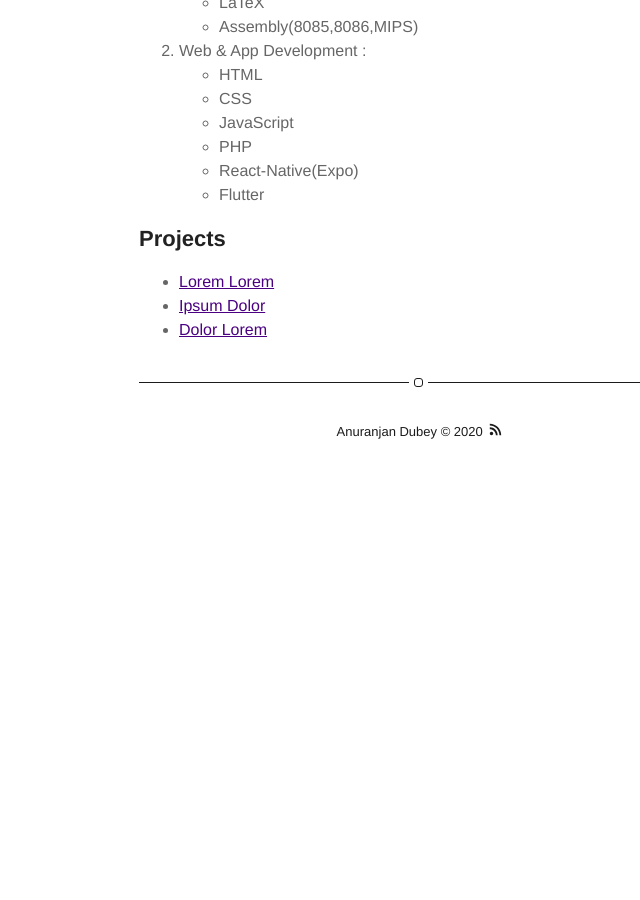
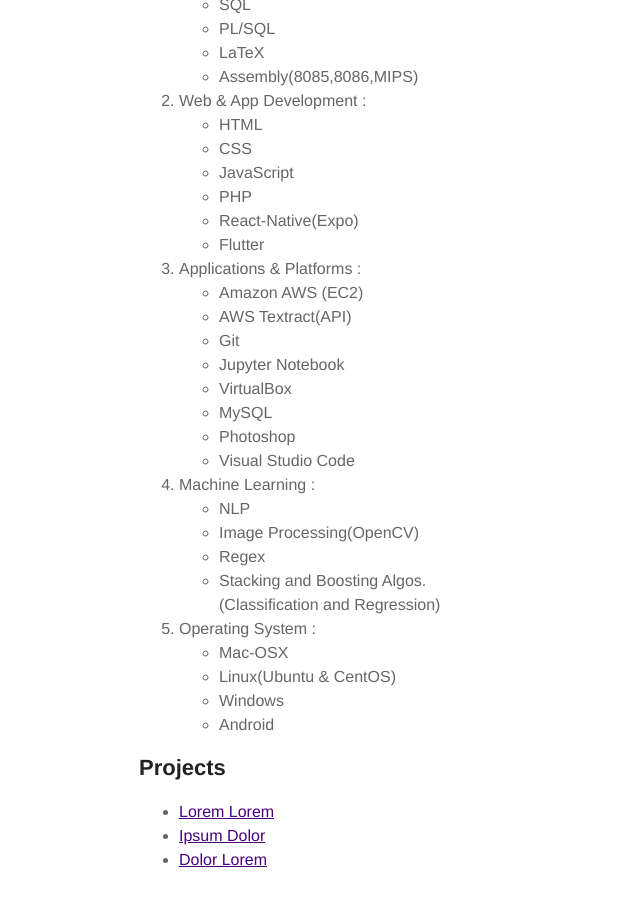
Before and after one commit to anuranjandubey/anuranjandubey.github.io, a Jekyll site: the page built from about.md, in a window 1280 px wide and 900 px high, scrolled down 2268 px. Shown: the whole window, without its empty margins (221-861 px from the left). Built offline with Jekyll 4.4.1, drawn with Linux system fonts in a browser that asks for light colours; before the commit the page ends 2751 px from its top, so only the background shows below that.

Commit message:
about updated

```diff
--- a/about.md
+++ b/about.md
@@ -4,7 +4,7 @@
 ---
 ![Profile Image]({% if site.external-image %}{{ site.picture }}{% else %}{{ site.url }}/{{ site.picture }}{% endif %})
 
-<h2>I'm Always Up to Learn New Things.</h2>
+<h1>I'm Always Up to Learn New Things.</h1>
 
 <p>I'm an aspiring software developer and a Machine Learning Enthusiast. I'm currently pursuing my Bachelor's Degree in Computer Science at Jaypee Institute Of Information Technology. Being a developer you constantly have to learn new skills and grasp knowledge of everything, and that is what i enjoy.</p>
 
@@ -63,7 +63,7 @@
 <h2>Technical Strengths</h2>
 
 <ol class="skill-list">
-	<li>Languages :
+	<li><b>Languages :</b>
 		<ul>
 			<li>Python</li>
 			<li>C++</li>
@@ -76,7 +76,7 @@
 			<li>Assembly(8085,8086,MIPS)</li>
 		</ul>
 	</li>
-	<li>Web & App Development :
+	<li><b>Web & App Development :</b>
 		<ul>
 			<li>HTML</li>
 			<li>CSS</li>
@@ -84,6 +84,36 @@
 			<li>PHP</li>
 			<li>React-Native(Expo)</li>
 			<li>Flutter</li>
+		</ul>
+	</li>
+	<li><b>Applications & Platforms :</b>
+		<ul>
+			<li>Amazon AWS (EC2)</li>
+			<li>AWS Textract(API)</li>
+			<li>Git</li>
+			<li>Jupyter Notebook </li>
+			<li>VirtualBox </li>
+			<li>MySQL</li>
+			<li>Photoshop</li>
+			<li>Visual Studio Code</li>
+		</ul>
+	</li>
+	<li><b>Machine Learning :</b>
+		<ul>
+			<li>NLP</li>
+			<li>Image Processing(OpenCV)</li>
+			<li>Regex</li>
+			<li>Stacking and Boosting Algos.<br>
+				(Classification and Regression)
+			</li>
+		</ul>
+	</li>
+	<li><b>Operating System :</b>
+		<ul>
+			<li>Mac-OSX</li>
+			<li>Linux(Ubuntu & CentOS)</li>
+			<li>Windows</li>
+			<li>Android</li>
 		</ul>
 	</li>
 </ol>
```
